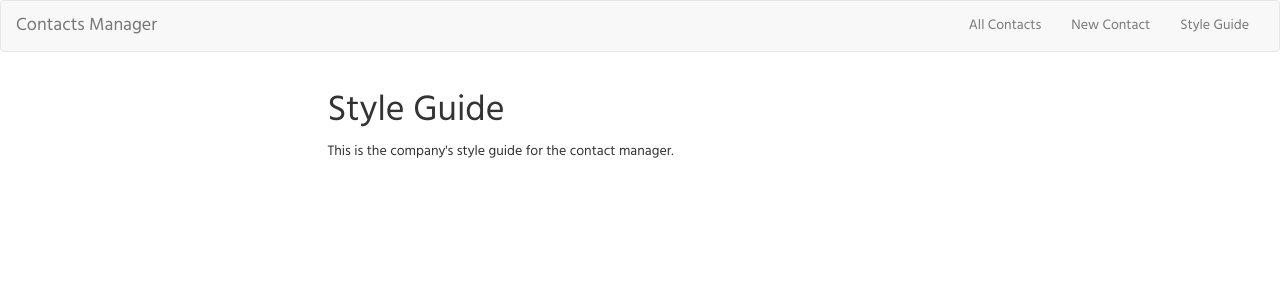
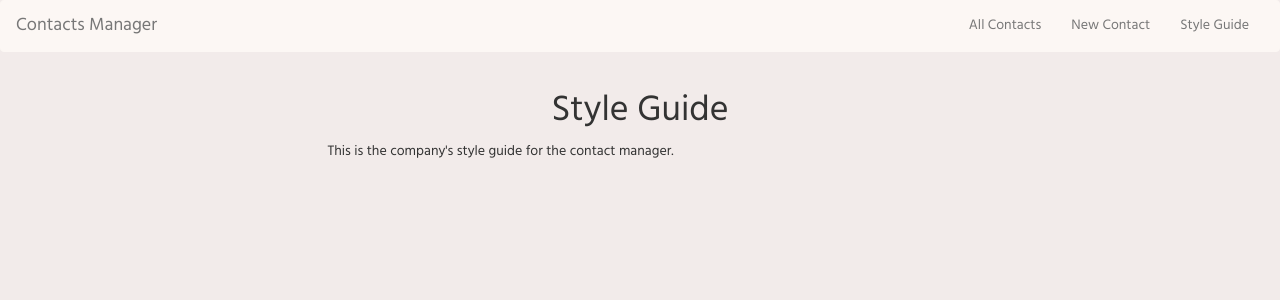
Before and after one commit to alexisbarnes/contact-manager, a PHP site: page /style.php in a window 1280 px wide. Shown: the top 300 px of the page. Run offline with PHP 8.4, Linux system fonts and the light colour scheme; some libraries are stand-ins or nearby versions.

Commit message:
Small style changes.

```diff
--- a/css/style.css
+++ b/css/style.css
@@ -1,12 +1,25 @@
 /*---GLOBAL STYLES---*/
 body {
+  background-color: #F2EBEA;
   font-family: 'Hind', sans-serif;
+}
+
+h1 {
+  text-align: center;
 }
 
 .container {
   padding-top: 20px;
 }
 
+/*--NAVBAR--*/
+.navbar-default {
+  background-color: #FCF7F4;
+  border-color: #FCF7F4;
+}
+
+/*--FORM--*/
+
 textarea.form-control {
   resize: none;
   height: 150px;
```
